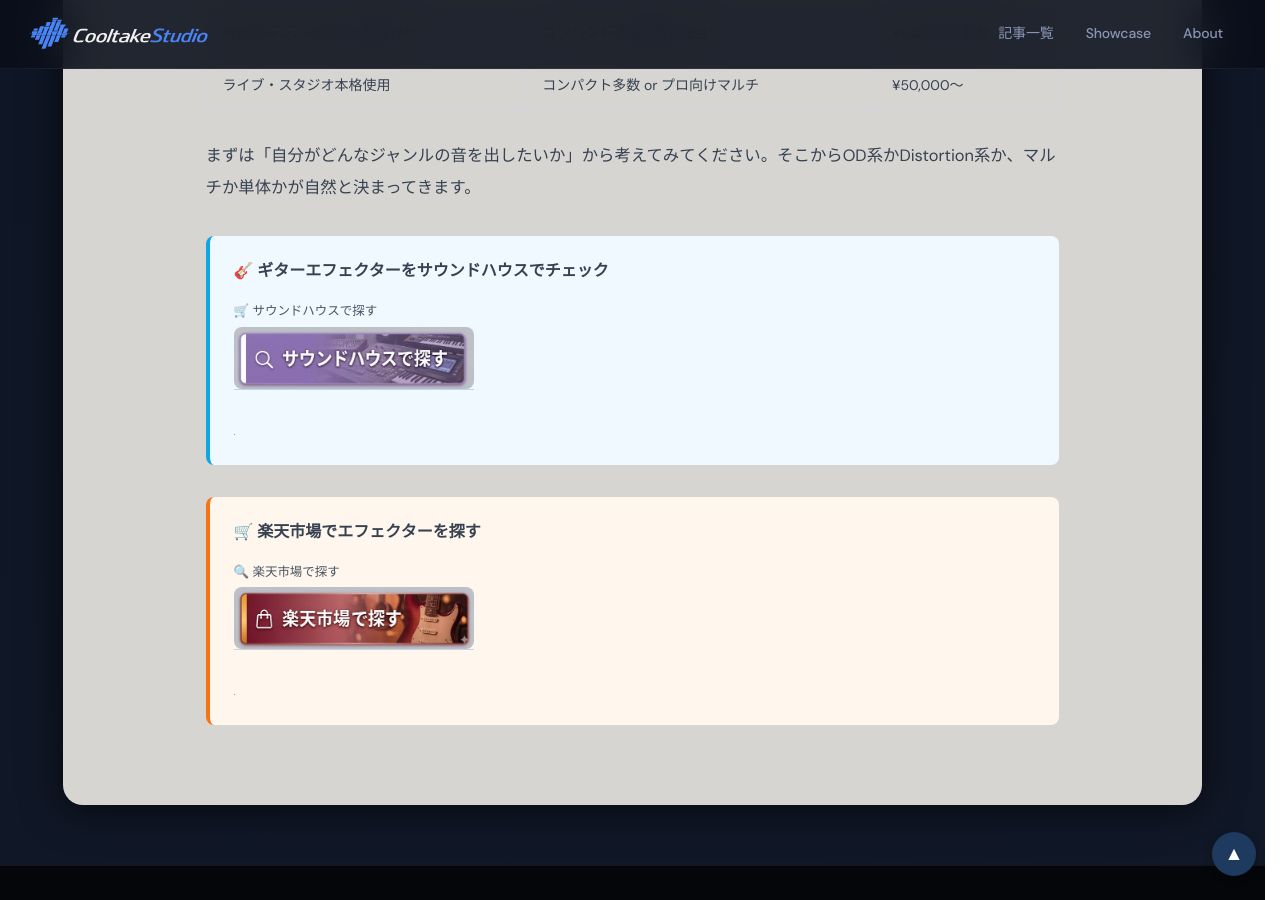
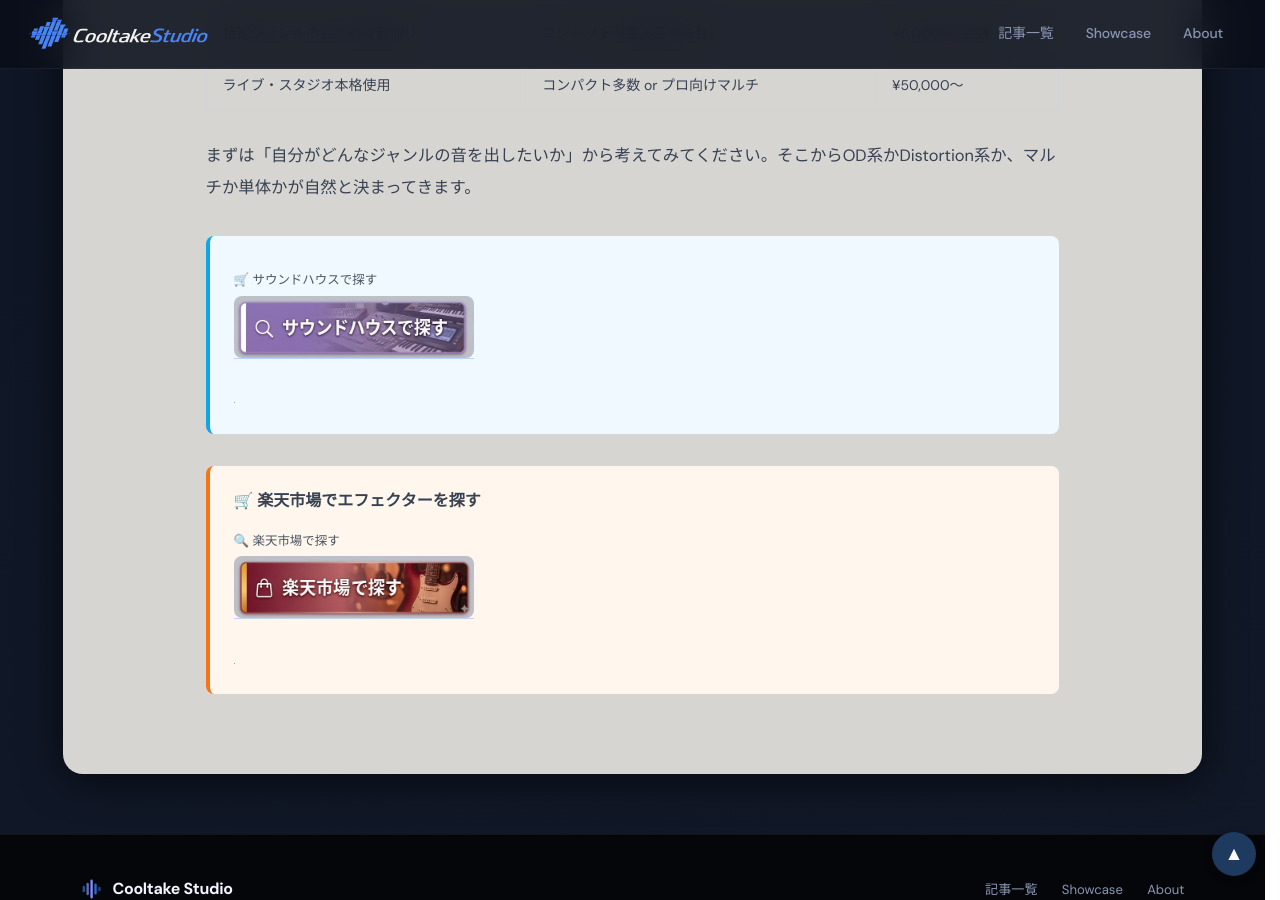
Before and after one commit to cooltake/cooltake-staging, a Jekyll site: the page built from _posts/2026-05-24-guitar-effects-guide.md, in a window 1280 px wide and 900 px high, scrolled down 4051 px. Built offline with Jekyll 4.4.1, drawn with Linux system fonts in a browser that asks for light colours; some web fonts are replaced; grey boxes are pictures that could not be loaded.

Commit message:
style: fix remaining button patterns in 2026-05-24-guitar-effects-guide.md

```diff
--- a/_posts/2026-05-24-guitar-effects-guide.md
+++ b/_posts/2026-05-24-guitar-effects-guide.md
@@ -111,7 +111,6 @@
 まずは「自分がどんなジャンルの音を出したいか」から考えてみてください。そこからOD系かDistortion系か、マルチか単体かが自然と決まってきます。
 
 <div style="margin:2rem 0;padding:1.2rem 1.5rem;background:#f0f9ff;border-left:4px solid #0ea5e9;border-radius:8px;">
-<p style="margin:0 0 .6rem;font-weight:bold;font-size:1rem;">🎸 ギターエフェクターをサウンドハウスでチェック</p>
 <div style="margin:.8rem 0;"><span style="display:block;font-size:.78rem;color:#4b5563;margin-bottom:3px;margin-top:6px;">🛒 サウンドハウスで探す</span>
 <a href="https://h.accesstrade.net/sp/cc?rk=01001xqc00os63&url=https%3A%2F%2Fwww.soundhouse.co.jp%2Fsearch%2Findex%2F%3Fsearch_all%3D%25E3%2582%AE%25E3%2582%BF%25E3%2583%BC%2B%25E3%2582%A8%25E3%2583%95%25E3%2582%A7%25E3%2582%AF%25E3%2582%BF%25E3%2583%BC" rel="nofollow" referrerpolicy="no-referrer-when-downgrade" style="display:inline-block;text-decoration:none;"><img src="/assets/images/btn-soundhouse.jpg" alt="サウンドハウスで探す" width="240" style="height:auto;border-radius:8px;display:block;"></a></div>
 <img src="https://h.accesstrade.net/sp/rr?rk=01001xqc00os63" width="1" height="1" border="0" alt="" loading="lazy">
```
